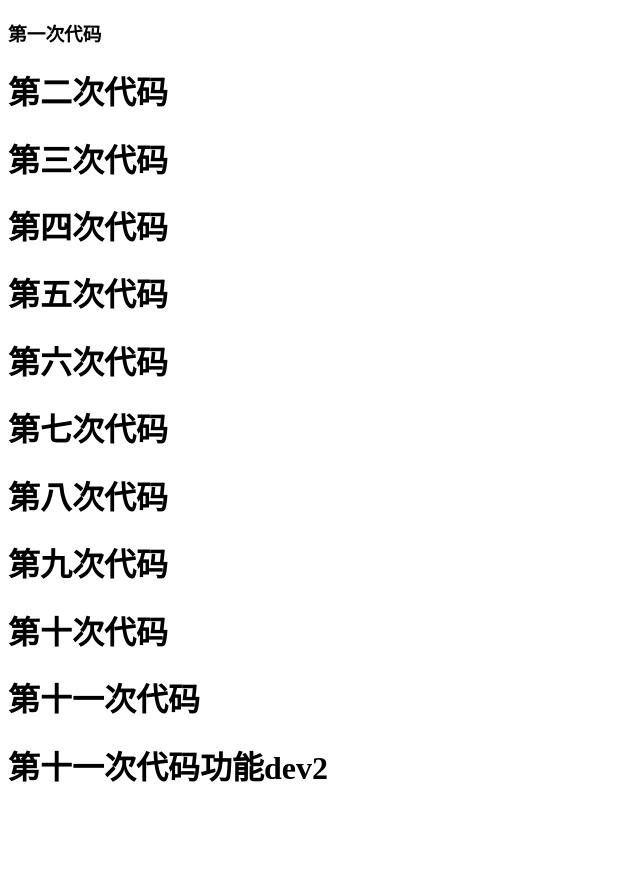
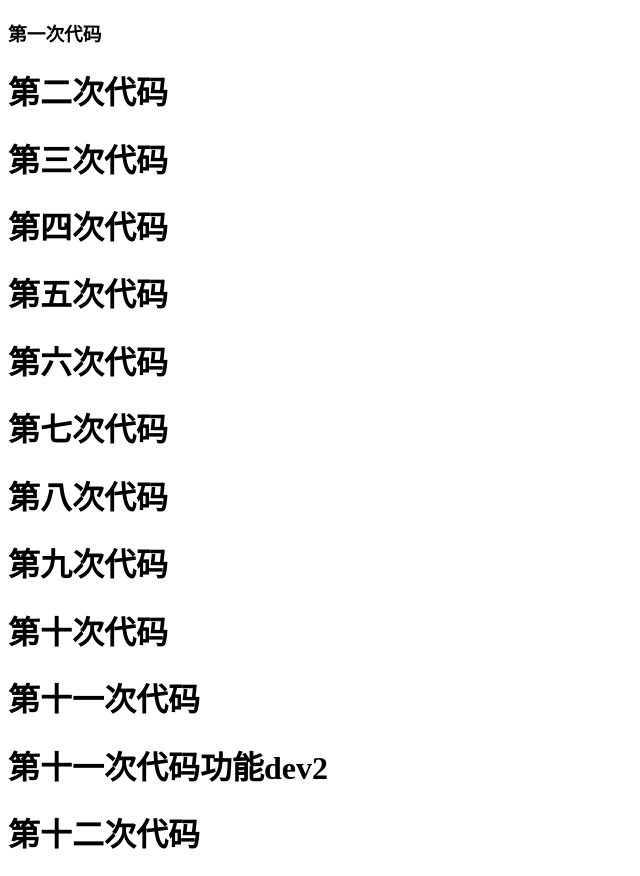
Before and after one commit to 13927525204/newtetxs, a plain HTML site: page index.html in a window 1280 px wide. Shown: the whole page, without its empty margins (0-640 px from the left). Before the commit the page ends 809 px from the top, so only its background shows below. Drawn offline with Linux system fonts and the light colour scheme.

Commit message:
第十二次代码

```diff
--- a/index.html
+++ b/index.html
@@ -19,5 +19,6 @@
     <h1>第十次代码</h1>
     <h1>第十一次代码</h1>
     <h1>第十一次代码功能dev2</h1>
+    <h1>第十二次代码</h1>
 </body>
 </html>
```
